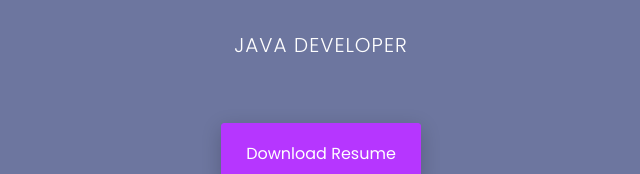
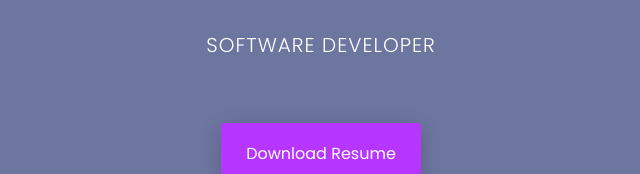
Before and after one commit to Ganeshmunishetty/Ganesh.github.io, a plain HTML site: page index.html in a window 1280 px wide. Shown: the part 396-570 px from the top of the page, 319-959 px from the left. Drawn offline with nearby package versions, Linux system fonts and the light colour scheme.

Commit message:
Update index.html

```diff
--- a/index.html
+++ b/index.html
@@ -105,7 +105,7 @@
 				<div class="col-md-12 text-center">
 					<div class="header-text">
 						<h2>hi <span>,</span> i am Ganesh <span>.</span> </h2>
-						<p>JAVA DEVELOPER</p>
+						<p>SOFTWARE DEVELOPER</p>
 						<a href="assets/download/Ganesh MM.pdf" download>download resume</a>
 					</div><!--/.header-text-->
 				</div><!--/.col-->
```
